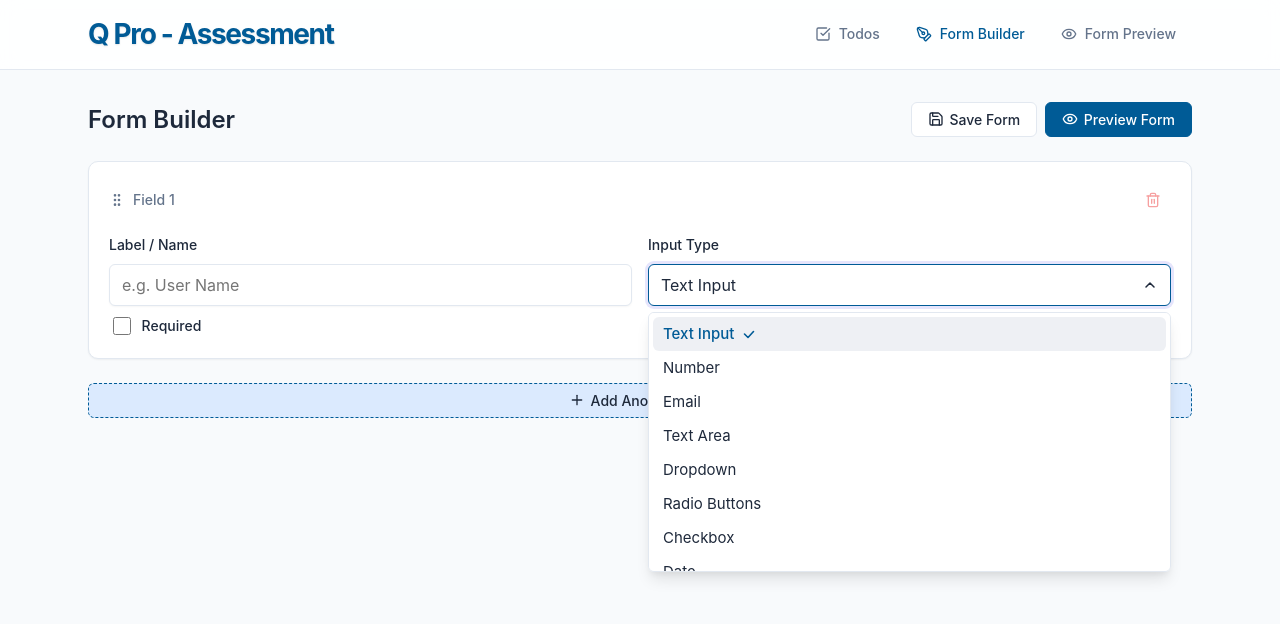
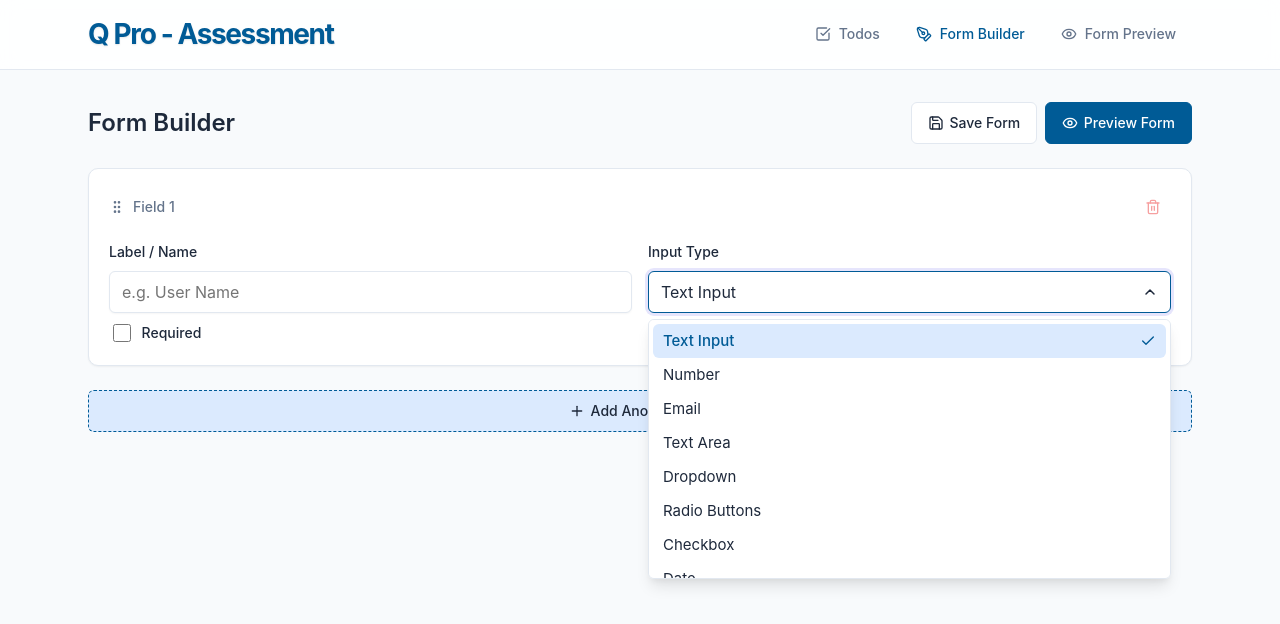
Before and after one commit to irfanhsajid/T-F-Builder-Task-Q.Pro, a React (Vite) app: page /form-builder in a window 1280 px wide. Both pictures are taken after a click on the button "Text Input". Shown: the top 624 px of the page. Built offline with nearby package versions, Linux system fonts and the light colour scheme; the HTML template or start-up script is replaced by a standard one.

Commit message:
feat: enhance CustomSelect component with improved accessibility and styling

```diff
--- a/src/components/ui/CustomSelect.tsx
+++ b/src/components/ui/CustomSelect.tsx
@@ -2,6 +2,7 @@
 
 import { useState, useRef, useEffect, useId, KeyboardEvent } from "react";
 import styles from "../../styles/CustomSelect.module.css";
+import { Check } from "lucide-react";
 
 export interface SelectOption {
   value: string;
@@ -96,7 +97,8 @@ export default function CustomSelect({
     if (!isControlled) setInternalValue(opt.value);
     onChange?.(opt.value);
     setOpen(false);
-    triggerRef.current?.focus();
+    /* Blur so :focus doesn’t keep the “active” ring like a text field would after leaving */
+    triggerRef.current?.blur();
   }
 
   function handleKeyDown(e: KeyboardEvent<HTMLButtonElement>) {
@@ -140,7 +142,6 @@ export default function CustomSelect({
       case "Escape":
         e.preventDefault();
         setOpen(false);
-        triggerRef.current?.focus();
         break;
       case "Tab":
         setOpen(false);
@@ -345,22 +346,10 @@ function ChevronIcon({ open }: { open: boolean }) {
 
 function CheckIcon({ visible }: { visible: boolean }) {
   return (
-    <svg
+    <Check
       className={styles.checkIcon}
-      width="14"
-      height="14"
-      viewBox="0 0 14 14"
-      fill="none"
-      aria-hidden="true"
-      style={{ opacity: visible ? 1 : 0 }}
-    >
-      <path
-        d="M2.5 7l3.5 3.5 5.5-6"
-        stroke="currentColor"
-        strokeWidth="1.6"
-        strokeLinecap="round"
-        strokeLinejoin="round"
-      />
-    </svg>
+      size={16}
+      style={{ opacity: visible ? 1 : 0, marginLeft: "auto" }}
+    />
   );
 }
--- a/src/index.css
+++ b/src/index.css
@@ -76,6 +76,7 @@ button {
   cursor: pointer;
   font-family: var(--font);
   touch-action: manipulation;
+  min-height: var(--control-min-height);
 }
 
 input,
--- a/src/styles/CustomSelect.module.css
+++ b/src/styles/CustomSelect.module.css
@@ -1,7 +1,6 @@
 /* CustomSelect — aligned with :root tokens and .input / native select in index.css */
 
 .wrapper {
-  --sel-focus-ring: 0 0 0 3px rgba(79, 70, 229, 0.14);
   --sel-bg-hover: rgba(148, 163, 184, 0.1);
   --sel-bg-active: rgba(148, 163, 184, 0.16);
   --sel-listbox-shadow: var(--shadow-lg);
@@ -54,15 +53,24 @@
   white-space: nowrap;
 }
 
-.trigger:hover:not(:disabled) {
+/*
+ * Hover — don’t override keyboard focus ring or the “open” state (see aria-expanded).
+ * Without :not([aria-expanded="true"]), hover could beat .triggerOpen on specificity.
+ */
+.trigger:hover:not(:disabled):not(:focus-visible):not([aria-expanded="true"]) {
   border-color: var(--text-muted);
   box-shadow: 0 2px 6px rgba(0, 0, 0, 0.07);
 }
 
+.trigger:focus {
+  outline: none;
+}
+
+/* Open (mouse or keyboard) or keyboard focus — same ring as inputs */
 .trigger:focus-visible,
 .triggerOpen {
   border-color: var(--primary);
-  box-shadow: var(--sel-focus-ring);
+  box-shadow: 0 0 0 3px rgba(79, 70, 229, 0.14);
 }
 
 .triggerError {
@@ -167,10 +175,7 @@
 .optionSelected {
   font-weight: 500;
   color: var(--primary);
-}
-
-.optionSelected.optionActive {
-  background: var(--sel-bg-active);
+  background: var(--primary-light);
 }
 
 .optionDisabled {
```
